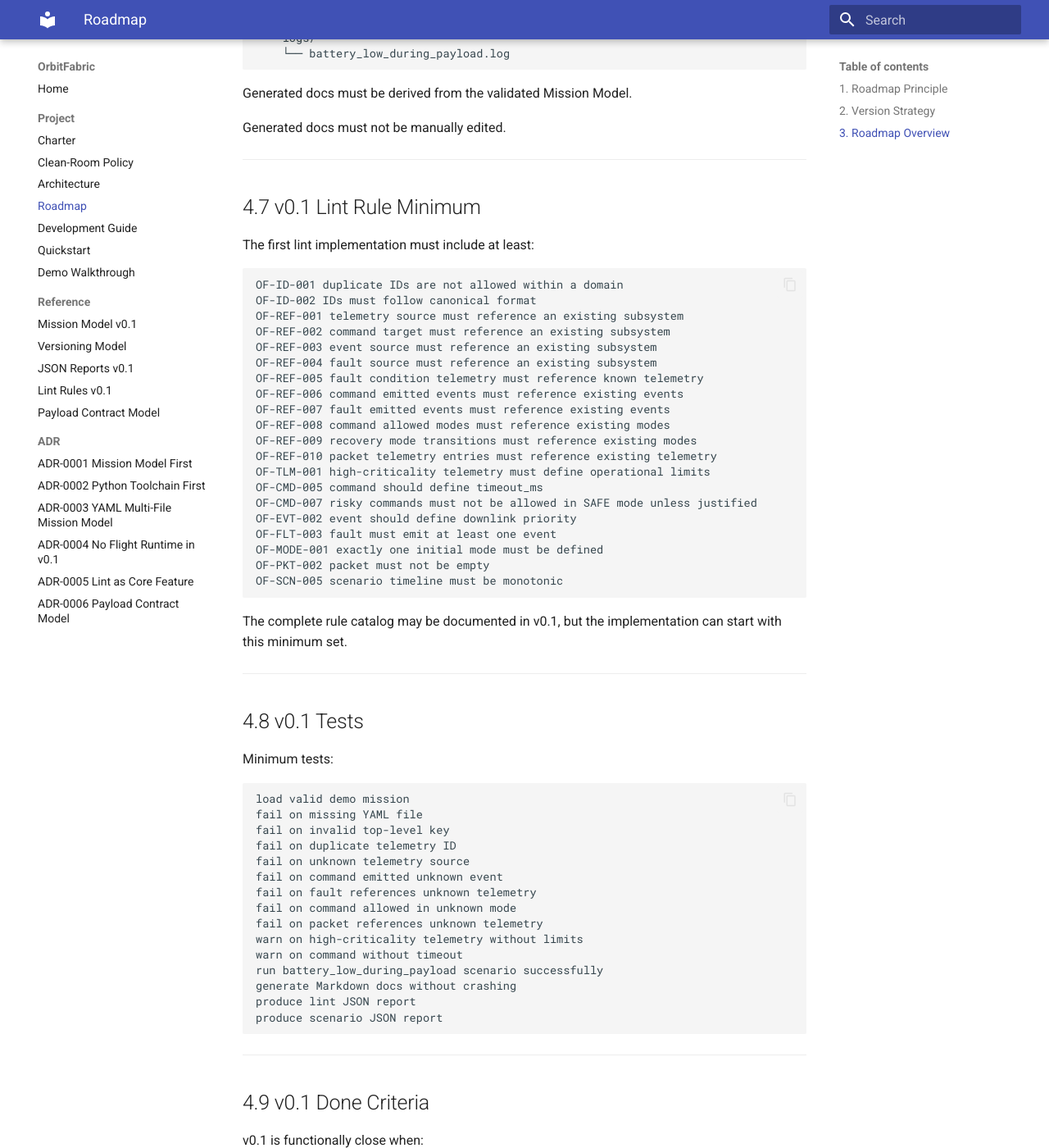
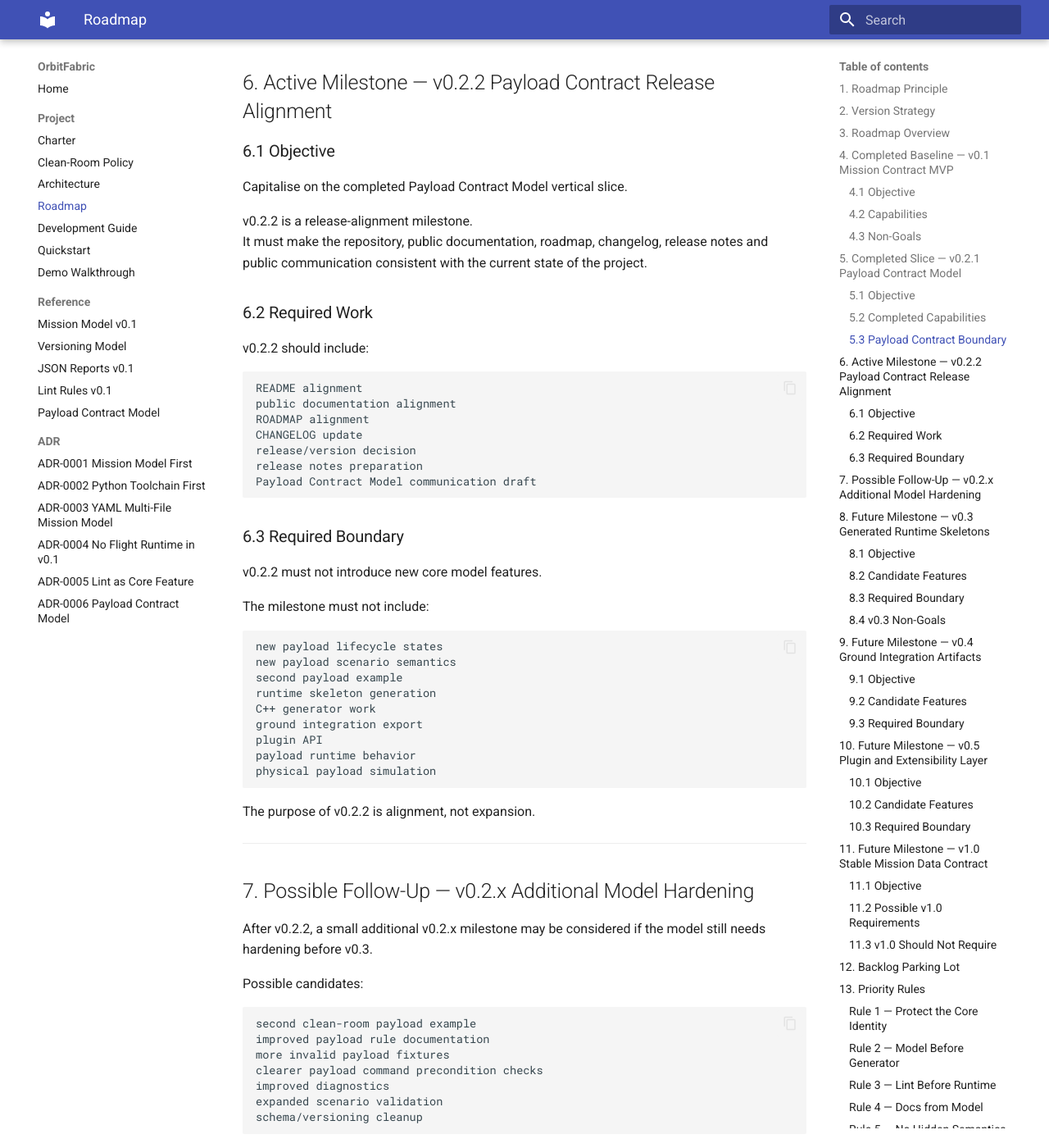
Before and after one commit to FAROTECH/orbitfabric, an MkDocs documentation site: the page built from docs/ROADMAP.md, in a window 1280 px wide and 1400 px high, scrolled down 4913 px. Shown: the whole window at 82% size. Built offline with MkDocs 1.6.1 and Material for MkDocs 9.7.7, drawn with Linux system fonts in a browser that asks for light colours; some of the changed text lies outside the part shown.

Commit message:
docs: update roadmap after Payload Contract Model
Closes #50

````diff
--- a/docs/ROADMAP.md
+++ b/docs/ROADMAP.md
@@ -1,8 +1,8 @@
 # OrbitFabric — Roadmap
 
-Version: 0.1.0.dev0
+Version: v0.2.2 alignment
 Status: Development preview
-Scope: v0.1 to v0.5 planning
+Scope: v0.2.x to v1.0 planning
 
 ---
 
@@ -14,22 +14,24 @@
 
 - a flight software framework;
 - a ground segment;
-- a spacecraft simulator;
+- a spacecraft dynamics simulator;
 - a packet standard implementation;
 - a formal verification tool;
 - a hardware abstraction layer;
-- a CubeSat tutorial.
+- a CubeSat tutorial;
+- a payload runtime framework.
 
 The correct growth path is:
 
 ```text
 Mission Model
-  -> lint
-  -> scenario simulation
-  -> generated documentation
-  -> runtime skeletons
-  -> ground integration artifacts
-  -> plugins and extensibility
+        → lint
+        → scenario simulation
+        → generated documentation
+        → model hardening
+        → runtime skeletons
+        → ground integration artifacts
+        → plugins and extensibility
 ```
 
 Every milestone must reinforce the core identity:
@@ -53,34 +55,37 @@
 
 Backward compatibility matters, but it must not prevent correction of weak early model choices.
 
-The model should become more stable from v0.3 onward.
+The model should become progressively more stable before generated runtime artifacts are introduced.
 
 ---
 
 ## 3. Roadmap Overview
 
 ```text
-v0.1  Mission Contract MVP
-v0.2  Model Hardening
-v0.3  Generated Runtime Skeletons
-v0.4  Ground Integration Artifacts
-v0.5  Plugin and Extensibility Layer
-v1.0  Stable Mission Data Contract
+v0.1    Mission Contract MVP                         completed
+v0.2    Model Hardening                              active line
+v0.2.1  Payload Contract Model                       completed
+v0.2.2  Payload Contract Release Alignment           active
+v0.3    Generated Runtime Skeletons                  future
+v0.4    Ground Integration Artifacts                 future
+v0.5    Plugin and Extensibility Layer               future
+v1.0    Stable Mission Data Contract                 future
 ```
 
-The immediate target is v0.1 only.
+The immediate target is `v0.2.2`.
 
-Everything after v0.1 is directional and must remain subordinate to what is learned from the first working vertical slice.
+The next implementation priority is not runtime generation.
+The next priority is to align documentation, release notes, roadmap and public communication after the Payload Contract Model vertical slice.
 
 ---
 
-# 4. v0.1 — Mission Contract MVP
+## 4. Completed Baseline — v0.1 Mission Contract MVP
 
-## 4.1 Objective
+### 4.1 Objective
 
 Demonstrate the complete OrbitFabric philosophy with one small, coherent, synthetic mission.
 
-v0.1 must prove that a user can:
+v0.1 proves that a user can:
 
 1. define a mission once;
 2. lint it semantically;
@@ -88,15 +93,11 @@
 4. execute an operational scenario;
 5. receive readable logs and JSON reports.
 
-The v0.1 goal is not breadth.
+The v0.1 goal was coherence, not breadth.
 
-The v0.1 goal is coherence.
+### 4.2 Capabilities
 
----
-
-## 4.2 Required Capabilities
-
-v0.1 includes the following implemented capabilities:
+The v0.1 baseline includes:
 
 ```text
 Mission Model YAML
@@ -115,212 +116,9 @@
 Synthetic demo mission demo-3u
 ```
 
----
+### 4.3 Non-Goals
 
-## 4.3 Required CLI Commands
-
-v0.1 currently supports:
-
-```bash
-orbitfabric lint examples/demo-3u/mission/
-
-orbitfabric lint examples/demo-3u/mission/ \
-  --json generated/reports/lint_report.json
-
-orbitfabric gen docs examples/demo-3u/mission/
-
-orbitfabric sim examples/demo-3u/scenarios/battery_low_during_payload.yaml
-
-orbitfabric sim examples/demo-3u/scenarios/battery_low_during_payload.yaml \
-  --json generated/reports/battery_low_during_payload_report.json \
-  --log generated/logs/battery_low_during_payload.log
-```
-
-`inspect` is not required for v0.1.
-
----
-
-## 4.4 Required Repository Artifacts
-
-```text
-README.md
-LICENSE
-pyproject.toml
-mkdocs.yml
-.github/workflows/ci.yml
-
-docs/PROJECT_CHARTER.md
-docs/CLEAN_ROOM_POLICY.md
-docs/ARCHITECTURE.md
-docs/ROADMAP.md
-docs/reference/mission-model-v0.1.md
-docs/adr/ADR-0001-mission-model-first.md
-docs/adr/ADR-0002-python-toolchain-first.md
-docs/adr/ADR-0003-yaml-multifile-mission-model.md
-docs/adr/ADR-0004-no-flight-runtime-in-v0.1.md
-docs/adr/ADR-0005-lint-as-core-feature.md
-
-examples/demo-3u/mission/*.yaml
-examples/demo-3u/scenarios/battery_low_during_payload.yaml
-
-src/orbitfabric/...
-tests/...
-```
-
----
-
-## 4.5 Required Demo Mission
-
-The canonical demo mission is:
-
-```text
-demo-3u
-```
-
-It must include:
-
-```text
-subsystems:
-  obc
-  eps
-  payload
-  radio
-
-modes:
-  BOOT
-  NOMINAL
-  PAYLOAD_ACTIVE
-  DEGRADED
-  SAFE
-  MAINTENANCE
-
-scenario:
-  battery_low_during_payload
-```
-
-The scenario narrative:
-
-```text
-payload starts acquisition
-battery voltage drops below warning threshold
-fault monitor detects battery warning
-warning event is emitted
-mode transitions to DEGRADED
-payload stop command is auto-dispatched
-scenario passes
-```
-
----
-
-## 4.6 Required Generated Artifacts
-
-v0.1 now generates:
-
-```text
-generated/
-├── docs/
-│   ├── telemetry.md
-│   ├── commands.md
-│   ├── events.md
-│   ├── faults.md
-│   ├── modes.md
-│   └── packets.md
-├── reports/
-│   ├── lint_report.json
-│   └── battery_low_during_payload_report.json
-└── logs/
-    └── battery_low_during_payload.log
-```
-
-Generated docs must be derived from the validated Mission Model.
-
-Generated docs must not be manually edited.
-
----
-
-## 4.7 v0.1 Lint Rule Minimum
-
-The first lint implementation must include at least:
-
-```text
-OF-ID-001 duplicate IDs are not allowed within a domain
-OF-ID-002 IDs must follow canonical format
-OF-REF-001 telemetry source must reference an existing subsystem
-OF-REF-002 command target must reference an existing subsystem
-OF-REF-003 event source must reference an existing subsystem
-OF-REF-004 fault source must reference an existing subsystem
-OF-REF-005 fault condition telemetry must reference known telemetry
-OF-REF-006 command emitted events must reference existing events
-OF-REF-007 fault emitted events must reference existing events
-OF-REF-008 command allowed modes must reference existing modes
-OF-REF-009 recovery mode transitions must reference existing modes
-OF-REF-010 packet telemetry entries must reference existing telemetry
-OF-TLM-001 high-criticality telemetry must define operational limits
-OF-CMD-005 command should define timeout_ms
-OF-CMD-007 risky commands must not be allowed in SAFE mode unless justified
-OF-EVT-002 event should define downlink priority
-OF-FLT-003 fault must emit at least one event
-OF-MODE-001 exactly one initial mode must be defined
-OF-PKT-002 packet must not be empty
-OF-SCN-005 scenario timeline must be monotonic
-```
-
-The complete rule catalog may be documented in v0.1, but the implementation can start with this minimum set.
-
----
-
-## 4.8 v0.1 Tests
-
-Minimum tests:
-
-```text
-load valid demo mission
-fail on missing YAML file
-fail on invalid top-level key
-fail on duplicate telemetry ID
-fail on unknown telemetry source
-fail on command emitted unknown event
-fail on fault references unknown telemetry
-fail on command allowed in unknown mode
-fail on packet references unknown telemetry
-warn on high-criticality telemetry without limits
-warn on command without timeout
-run battery_low_during_payload scenario successfully
-generate Markdown docs without crashing
-produce lint JSON report
-produce scenario JSON report
-```
-
----
-
-## 4.9 v0.1 Done Criteria
-
-v0.1 is functionally close when:
-
-```text
-README explains the project clearly                       done
-clean-room policy exists                                  done
-architecture exists                                       done
-roadmap exists                                            done
-mission model reference exists                            done
-ADRs 0001-0005 exist                                      done
-demo-3u mission exists                                    done
-lint command works                                        done
-lint JSON report works                                    done
-gen docs command works                                    done
-sim command executes the demo scenario                    done
-sim JSON report works                                     done
-sim log output works                                      done
-pytest passes                                             done
-ruff passes                                               done
-no private mission data is present                        required ongoing
-```
-
----
-
-## 4.10 Explicit v0.1 Non-Goals
-
-v0.1 must not include:
+v0.1 intentionally did not include:
 
 ```text
 C++ runtime generation
@@ -343,82 +141,177 @@
 real spacecraft data
 ```
 
-These are not delayed bugs.
-
-They are intentionally out of scope.
+These are not missing features.
+They are intentionally outside the first vertical slice.
 
 ---
 
-# 5. v0.2 — Model Hardening
+## 5. Completed Slice — v0.2.1 Payload Contract Model
 
-## 5.1 Objective
+### 5.1 Objective
 
-Make the Mission Model more robust after the first working vertical slice.
+Introduce a first narrow vertical slice for Payload / IOD Payload Contracts.
 
-v0.2 should improve correctness, diagnostics, test coverage and user experience without expanding into runtime or ground integration too early.
+The goal is to let OrbitFabric describe mission-specific or IOD payload behavior as part of the Mission Data Contract without turning OrbitFabric into a payload firmware, driver or runtime framework.
+
+### 5.2 Completed Capabilities
+
+v0.2.1 introduced:
+
+```text
+Payload Contract Model ADR
+optional payloads.yaml domain
+PayloadContract model
+minimal payload lifecycle model
+payload profile model
+payload semantic lint rules
+payload reference checks
+generated payload contract documentation
+payload-aware scenario behavior
+invalid payload contract fixtures
+negative tests for mutated fixtures
+```
+
+The current payload lifecycle model is intentionally minimal:
+
+```text
+OFF
+READY
+ACQUIRING
+FAULT
+```
+
+The first demo payload vertical slice demonstrates:
+
+```text
+READY → ACQUIRING → READY
+```
+
+### 5.3 Payload Contract Boundary
+
+A payload contract may describe:
+
+```text
+payload identity
+payload profile
+linked subsystem
+telemetry references
+command references
+event references
+fault references
+lifecycle states
+command preconditions
+expected effects
+scenario-level behavior
+generated documentation
+```
+
+A payload contract must not describe:
+
+```text
+payload firmware
+payload drivers
+hardware buses
+onboard runtime services
+payload data processing pipelines
+physical instrument simulation
+thermal, optical or scientific simulation
+ground segment implementation
+```
+
+The Payload Contract Model strengthens OrbitFabric as a Mission Data Contract Layer.
+
+It does not expand OrbitFabric into a payload runtime.
 
 ---
 
-## 5.2 Candidate Features
+## 6. Active Milestone — v0.2.2 Payload Contract Release Alignment
+
+### 6.1 Objective
+
+Capitalise on the completed Payload Contract Model vertical slice.
+
+v0.2.2 is a release-alignment milestone.
+It must make the repository, public documentation, roadmap, changelog, release notes and public communication consistent with the current state of the project.
+
+### 6.2 Required Work
+
+v0.2.2 should include:
 
 ```text
-mission manifest file
-schema versioning improvements
-better unknown-field handling
-better diagnostics with file/line context if practical
-scenario validation command
-more complete command preconditions
-more robust expected_effects model
-better packet size estimation
-rule documentation pages
-lint severity profiles
-warnings-as-errors flag
-improved generated docs
-more invalid mission fixtures
-more scenario examples
+README alignment
+public documentation alignment
+ROADMAP alignment
+CHANGELOG update
+release/version decision
+release notes preparation
+Payload Contract Model communication draft
 ```
+
+### 6.3 Required Boundary
+
+v0.2.2 must not introduce new core model features.
+
+The milestone must not include:
+
+```text
+new payload lifecycle states
+new payload scenario semantics
+second payload example
+runtime skeleton generation
+C++ generator work
+ground integration export
+plugin API
+payload runtime behavior
+physical payload simulation
+```
+
+The purpose of v0.2.2 is alignment, not expansion.
 
 ---
 
-## 5.3 Possible New CLI Commands
+## 7. Possible Follow-Up — v0.2.x Additional Model Hardening
 
-```bash
-orbitfabric validate scenario examples/demo-3u/scenarios/battery_low_during_payload.yaml
-orbitfabric inspect examples/demo-3u/mission/
-orbitfabric lint examples/demo-3u/mission/ --warnings-as-errors
+After v0.2.2, a small additional v0.2.x milestone may be considered if the model still needs hardening before v0.3.
+
+Possible candidates:
+
+```text
+second clean-room payload example
+improved payload rule documentation
+more invalid payload fixtures
+clearer payload command precondition checks
+improved diagnostics
+expanded scenario validation
+schema/versioning cleanup
 ```
+
+A second payload example may be valuable, but only if it proves generality without expanding the core too aggressively.
+
+Candidate examples:
+
+```text
+imaging payload
+radiation monitor
+AIS or IoT receiver
+generic science payload
+technology demonstration payload
+```
+
+Any second example must remain synthetic and clean-room.
 
 ---
 
-## 5.4 v0.2 Non-Goals
+## 8. Future Milestone — v0.3 Generated Runtime Skeletons
 
-Still out of scope:
+### 8.1 Objective
 
-```text
-flight runtime
-hardware support
-CCSDS/PUS/CFDP
-Yamcs/OpenC3 export
-Basilisk integration
-```
-
-v0.2 should harden the contract before adding external integrations.
-
----
-
-# 6. v0.3 — Generated Runtime Skeletons
-
-## 6.1 Objective
-
-Start deriving onboard-oriented artifacts from the Mission Model.
+Start deriving onboard-oriented artifacts from the Mission Data Contract.
 
 This is not flight software.
-
 This is generated skeleton code that demonstrates how the Mission Data Contract can support future onboard runtime integration.
 
----
-
-## 6.2 Candidate Features
+### 8.2 Candidate Features
 
 ```text
 C++17 generated headers
@@ -434,9 +327,7 @@
 host-buildable CMake example
 ```
 
----
-
-## 6.3 Required Boundary
+### 8.3 Required Boundary
 
 v0.3 generated code must be described as:
 
@@ -452,36 +343,10 @@
 flight-ready runtime
 qualified software
 complete OBC framework
-replacement for cFS/F Prime
+replacement for cFS or F Prime
 ```
 
----
-
-## 6.4 Candidate CLI Commands
-
-```bash
-orbitfabric gen cpp examples/demo-3u/mission/
-```
-
-Possible output:
-
-```text
-generated/cpp/
-├── include/
-│   └── orbitfabric_demo3u/
-│       ├── telemetry_ids.hpp
-│       ├── command_ids.hpp
-│       ├── event_ids.hpp
-│       ├── mode_ids.hpp
-│       └── adapters.hpp
-├── src/
-│   └── command_dispatch.cpp
-└── CMakeLists.txt
-```
-
----
-
-## 6.5 v0.3 Non-Goals
+### 8.4 v0.3 Non-Goals
 
 Still out of scope:
 
@@ -493,21 +358,23 @@
 complete scheduler
 complete storage subsystem
 complete radio stack
+payload firmware
+payload driver generation
 ```
+
+v0.3 must only start after the Mission Data Contract model is sufficiently stable.
 
 ---
 
-# 7. v0.4 — Ground Integration Artifacts
+## 9. Future Milestone — v0.4 Ground Integration Artifacts
 
-## 7.1 Objective
+### 9.1 Objective
 
 Generate useful artifacts for ground integration without becoming a ground segment.
 
 OrbitFabric should help external tools consume the Mission Data Contract.
 
----
-
-## 7.2 Candidate Features
+### 9.2 Candidate Features
 
 ```text
 JSON mission database export
@@ -518,28 +385,11 @@
 Yamcs-like export prototype
 OpenC3-like export prototype
 XTCE exploration/prototype
-WebSocket or UDP debug bridge prototype
 ```
 
----
+### 9.3 Required Boundary
 
-## 7.3 Candidate CLI Commands
-
-```bash
-orbitfabric gen mission-db examples/demo-3u/mission/
-orbitfabric gen decoder examples/demo-3u/mission/
-orbitfabric gen yamcs examples/demo-3u/mission/
-orbitfabric gen openc3 examples/demo-3u/mission/
-```
-
-The exact commands must be decided only after v0.1 and v0.2 clarify the internal model.
-
----
-
-## 7.4 Required Boundary
-
-OrbitFabric may export to ground tools.
-
+OrbitFabric may export artifacts for ground tools.
 OrbitFabric must not become a ground tool.
 
 No v0.4 feature should implement:
@@ -556,17 +406,15 @@
 
 ---
 
-# 8. v0.5 — Plugin and Extensibility Layer
+## 10. Future Milestone — v0.5 Plugin and Extensibility Layer
 
-## 8.1 Objective
+### 10.1 Objective
 
-Turn OrbitFabric from a useful tool into a framework.
+Turn OrbitFabric from a useful tool into an extensible framework.
 
 v0.5 should introduce controlled extension points.
 
----
-
-## 8.2 Candidate Features
+### 10.2 Candidate Features
 
 ```text
 custom lint rule plugins
@@ -581,43 +429,26 @@
 semantic versioning policy
 ```
 
----
-
-## 8.3 Candidate Plugin Types
-
-```text
-lint-rule plugin
-documentation generator plugin
-runtime generator plugin
-ground export plugin
-model extension plugin
-scenario step plugin
-```
-
----
-
-## 8.4 Required Boundary
+### 10.3 Required Boundary
 
 Plugins must extend OrbitFabric without breaking the core contract.
 
 A plugin may consume or extend the Mission Model.
-
 A plugin must not silently redefine core semantics.
 
 ---
 
-# 9. v1.0 — Stable Mission Data Contract
+## 11. Future Milestone — v1.0 Stable Mission Data Contract
 
-## 9.1 Objective
+### 11.1 Objective
 
-v1.0 should be the first version where the Mission Data Contract is considered stable enough for external users to build around.
+v1.0 should be the first version where the Mission Data Contract is stable enough for external users to build around.
 
----
-
-## 9.2 Possible v1.0 Requirements
+### 11.2 Possible v1.0 Requirements
 
 ```text
 stable Mission Model schema
+stable Payload Contract Model schema
 stable CLI commands
 stable lint rule code policy
 stable generated documentation format
@@ -631,9 +462,7 @@
 clear contribution process
 ```
 
----
-
-## 9.3 v1.0 Should Not Require
+### 11.3 v1.0 Should Not Require
 
 ```text
 flight qualification
@@ -641,15 +470,17 @@
 complete Yamcs/OpenC3 compatibility
 complete cFS/F Prime bridge
 real spacecraft deployment
+payload firmware support
+payload hardware support
 ```
 
 v1.0 should mean stable Mission Data Contract framework, not complete space software ecosystem.
 
 ---
 
-## 10. Backlog Parking Lot
+## 12. Backlog Parking Lot
 
-These ideas are valid but must not distract from v0.1.
+These ideas are valid but must not distract from the active milestone.
 
 ```text
 XTCE export
@@ -681,21 +511,22 @@
 thermal abstract mode examples
 security policy model
 command authorization model
+second payload example
+payload lifecycle expansion
 ```
 
 Parking lot items are not rejected.
-
 They are explicitly deferred.
 
 ---
 
-## 11. Priority Rules
+## 13. Priority Rules
 
 When deciding what to implement next, use these rules.
 
-### Rule 1 — Protect v0.1
+### Rule 1 — Protect the Core Identity
 
-If a feature does not help complete v0.1, defer it.
+If a feature weakens the Mission Data Contract identity, defer it.
 
 ### Rule 2 — Model Before Generator
 
@@ -719,72 +550,52 @@
 
 ### Rule 7 — Small Working Slice Beats Broad Incomplete Scope
 
-A working `demo-3u` vertical slice is more valuable than ten half-implemented integrations.
+A working vertical slice is more valuable than multiple half-implemented integrations.
+
+### Rule 8 — Payload Contracts Are Contracts
+
+Payload contracts describe expected mission-data behavior.
+
+They must not become payload firmware, payload drivers, hardware simulation or scientific processing pipelines.
 
 ---
 
-## 12. Immediate Work Plan After This Roadmap
+## 14. Immediate Work Plan
 
-After the foundation documents are complete, the next work package is:
+The immediate work package is:
 
 ```text
-examples/demo-3u/
-├── mission/
-│   ├── spacecraft.yaml
-│   ├── subsystems.yaml
-│   ├── modes.yaml
-│   ├── telemetry.yaml
-│   ├── commands.yaml
-│   ├── events.yaml
-│   ├── faults.yaml
-│   ├── packets.yaml
-│   └── policies.yaml
-└── scenarios/
-    └── battery_low_during_payload.yaml
+v0.2.2 — Payload Contract Release Alignment
 ```
 
-Then:
+Required sequence:
 
 ```text
-src/orbitfabric/model/
-src/orbitfabric/lint/
-src/orbitfabric/sim/
-src/orbitfabric/gen/
-src/orbitfabric/cli.py
+1. README alignment
+2. public documentation alignment
+3. ROADMAP alignment
+4. CHANGELOG update
+5. release/version alignment
+6. public communication draft
 ```
 
-The first implementation should follow this order:
+Do not start v0.3 until v0.2.2 is complete.
 
-```text
-1. repository skeleton
-2. demo-3u YAML files
-3. model loader
-4. lint engine minimum rules
-5. CLI lint command
-6. scenario loader
-7. simulator minimum runtime
-8. CLI sim command
-9. docs generator
-10. CLI gen docs command
-11. tests and CI
-```
+Do not add runtime skeletons before the model and documentation are coherent.
 
-Do not implement the simulator before the demo model exists.
-
-Do not implement generators before the loader is stable.
-
-Do not implement C++ before v0.1 is complete.
+Do not add a second payload example until the current Payload Contract Model has been clearly documented and communicated.
 
 ---
 
-## 13. Final Roadmap Statement
+## 15. Final Roadmap Statement
 
 OrbitFabric must first become excellent at one thing:
 
 > defining, validating, simulating and documenting a Mission Data Contract for a small spacecraft.
 
-Only after that should it grow into runtime generation, ground integration and plugin extensibility.
+The Payload Contract Model strengthens this mission by making mission-specific and IOD payload behavior explicit, lintable, documentable and scenario-aware.
 
-The v0.1 milestone is deliberately narrow.
+Only after the model is clear and stable should OrbitFabric grow into runtime skeleton generation, ground integration artifacts and plugin extensibility.
 
+The narrowness of the roadmap is intentional.
 That narrowness is a strength, not a limitation.
````
Also changed, not shown: other parts of docs/ROADMAP.md (+0 -1 lines).
